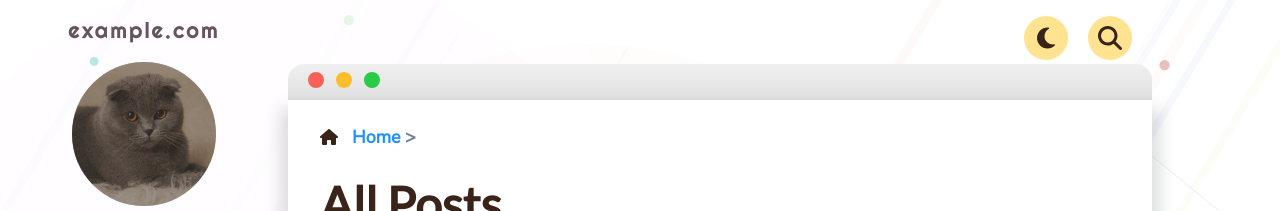
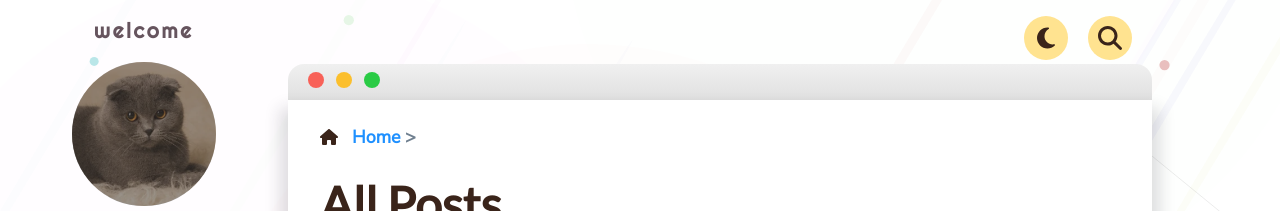
Before and after one commit to Henrylixianwei/myblog, a Jekyll site: the page built from _pages/index.md, in a window 1280 px wide. Shown: the top 211 px of the page. Built offline with Jekyll 4.4.1, drawn with Linux system fonts in a browser that asks for light colours.

Commit message:
modify title

```diff
--- a/_config.yml
+++ b/_config.yml
@@ -1,4 +1,4 @@
-title: example.com
+title: welcome
 description: "Satellite - jekyll blog theme"
 logo_img: "/assets/img/favicon.webp"
 profile_img: "/assets/img/profile.webp"
```
